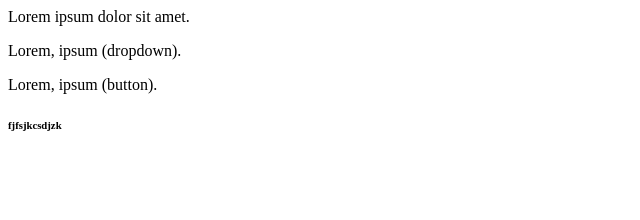
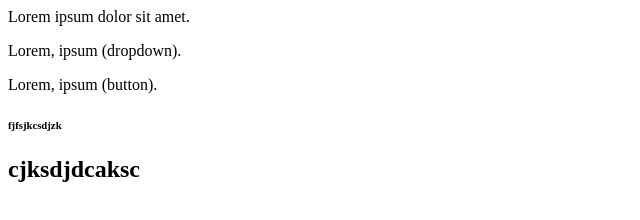
Before and after one commit to utkarshsingh7784/globe, a plain HTML site: page index.html in a window 1280 px wide. Shown: the whole page, without its empty margins (0-640 px from the left). Drawn offline with Linux system fonts and the light colour scheme.

Commit message:
added to feature1

```diff
--- a/index.html
+++ b/index.html
@@ -3,3 +3,6 @@
 <p>Lorem, ipsum (button).</p>
 
 <h6>fjfsjkcsdjzk</h6>
+
+
+<h2>cjksdjdcaksc</h2>
```
